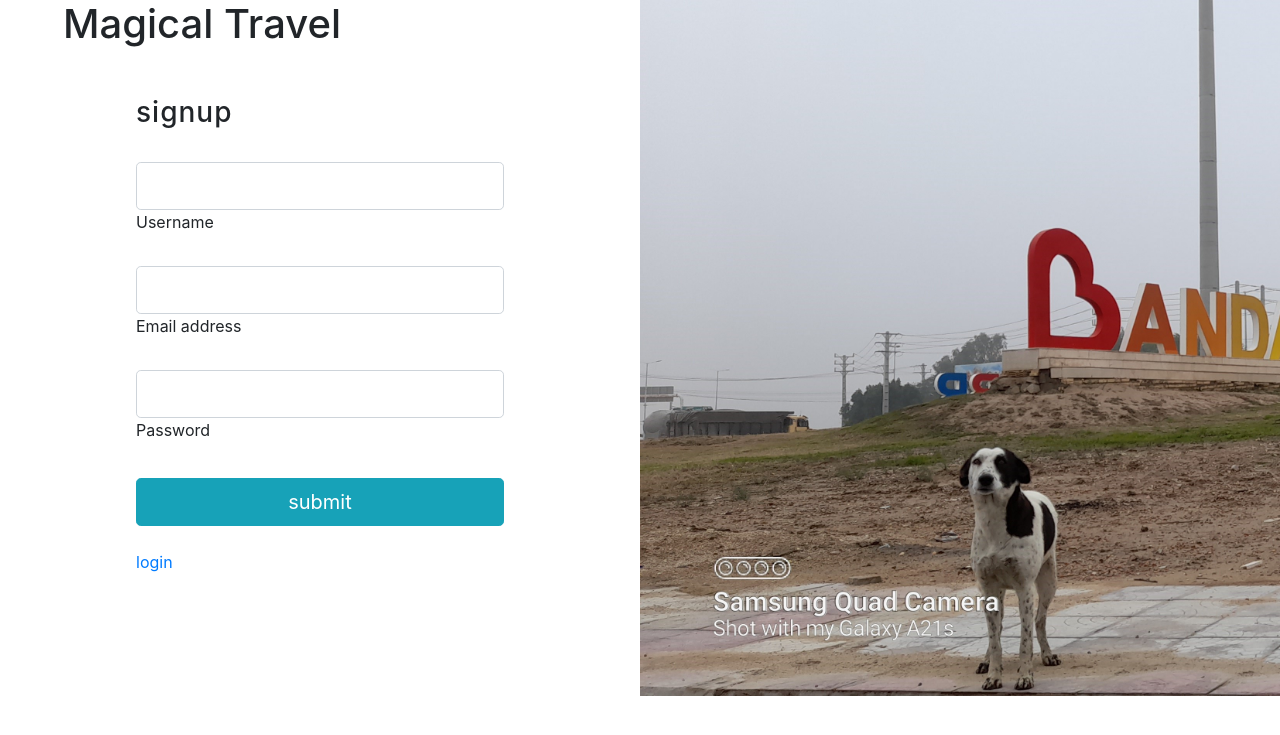
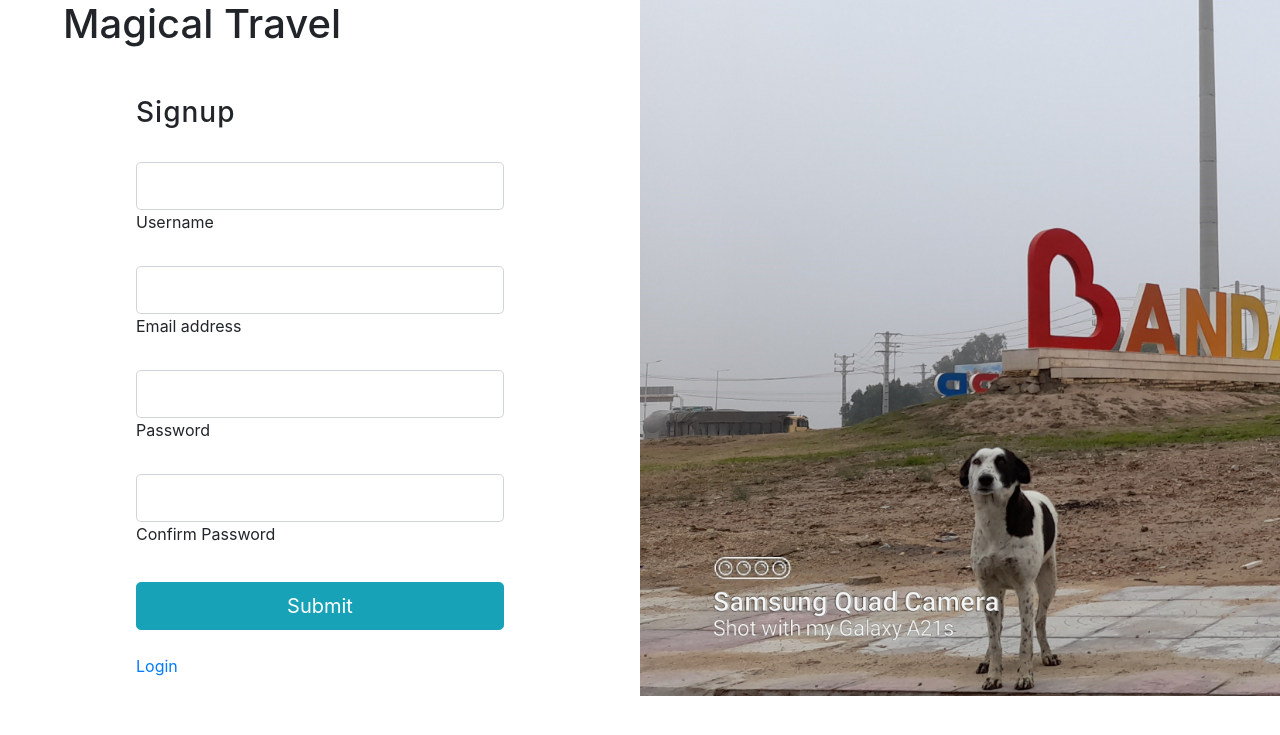
Before and after one commit to Bmnswry28/Django-Maktabkhone, a Django app: template templates/accounts/singup.html in a window 1280 px wide. Shown: the top 735 px of the page. Run offline with Django 5.2, Linux system fonts and the light colour scheme; the template is opened without the code that fills it, so the values that code supplies are empty; some libraries are stand-ins or nearby versions.

```diff
--- a/templates/accounts/login.html
+++ b/templates/accounts/login.html
@@ -42,18 +42,18 @@
                         <form style="width: 23rem;" method="post" action="{% url 'accounts:login' %}">
                             {% csrf_token %}
                             <h3 class="fw-normal mb-3 pb-3" style="letter-spacing: 1px;">Log in</h3>
-                            <div data-mdb-input-init class="form-outline mb-4">
+                            <div class="form-outline mb-4">
                                 <input type="text" id="form2Example18" name="username" class="form-control form-control-lg" required />
                                 <label class="form-label" for="form2Example18">Username or Email address</label>
                             </div>
 
-                            <div data-mdb-input-init class="form-outline mb-4">
+                            <div class="form-outline mb-4">
                                 <input type="password" id="form2Example28" name="password" class="form-control form-control-lg" required />
                                 <label class="form-label" for="form2Example28">Password</label>
                             </div>
 
                             <div class="pt-1 mb-4">
-                                <button data-mdb-button-init data-mdb-ripple-init class="btn btn-info btn-lg btn-block" type="submit">Login</button>
+                                <button class="btn btn-info btn-lg btn-block" type="submit">Login</button>
                             </div>
 
                             <p>Don't have an account? <a href="{% url 'accounts:singup' %}" class="link-info">Register here</a></p>
--- a/templates/accounts/singup.html
+++ b/templates/accounts/singup.html
@@ -4,7 +4,7 @@
 <head>
     <meta charset="UTF-8">
     <meta name="viewport" content="width=device-width, initial-scale=1.0">
-    <title>signup</title>
+    <title>Signup</title>
     <style>
         .bg-image-vertical {
             position: relative;
@@ -19,7 +19,7 @@ background-size: auto 100%;
                 height: 100%;
             }
         }
-form{
+        form {
             margin: auto;
             padding: auto;
         }
@@ -31,40 +31,39 @@ form{
         <div class="container-fluid">
             <div class="row">
                 <div class="col-sm-6 text-black">
-
                     <div class="px-5 ms-xl-4">
                         <i class="fas fa-crow fa-2x me-3 pt-5 mt-xl-4" style="color: #709085;"></i>
                         <span class="h1 fw-bold mb-0" style="margin: auto; padding: auto;">Magical Travel</span>
                     </div>
 
-              <div class="d-flex align-items-center h-custom-1  px-5 ms-xl-4 mt-5 pt-5 pt-xl-0 mt-xl-n5">
-
-                <form style="width: 23rem;">
-
-                  <h3 class="fw-normal mb-3 pb-3" style="letter-spacing: 1px;">signup</h3>
+                    <div class="d-flex align-items-center h-custom-1 px-5 ms-xl-4 mt-5 pt-5 pt-xl-0 mt-xl-n5">
+                        <form style="width: 23rem;" method="post" action="{% url 'accounts:singup' %}">
+                            {% csrf_token %}
+                            <h3 class="fw-normal mb-3 pb-3" style="letter-spacing: 1px;">Signup</h3>
                             <div class="form-outline mb-4">
-                        <input type="text" class="form-control form-control-lg">
+                                <input type="text" class="form-control form-control-lg" name="username" required>
                                 <label class="form-label">Username</label>
                             </div>
-                  <div data-mdb-input-init class="form-outline mb-4">
-                    <input type="email" id="form2Example18" class="form-control form-control-lg" />
+                            <div class="form-outline mb-4">
+                                <input type="email" id="form2Example18" class="form-control form-control-lg" name="email" required/>
                                 <label class="form-label" for="form2Example18">Email address</label>
                             </div>
 
-                  <div data-mdb-input-init class="form-outline mb-4">
-                    <input type="password" id="form2Example28" class="form-control form-control-lg" />
+                            <div class="form-outline mb-4">
+                                <input type="password" id="form2Example28" class="form-control form-control-lg" name="password" required/>
                                 <label class="form-label" for="form2Example28">Password</label>
+                            </div>
+                            <div class="form-outline mb-4">
+                                <input type="password" id="form2Example28" class="form-control form-control-lg" name="confirm" required/>
+                                <label class="form-label" for="form2Example28">Confirm Password</label>
                             </div>
 
                             <div class="pt-1 mb-4">
-                    <button data-mdb-button-init data-mdb-ripple-init class="btn btn-info btn-lg btn-block" type="submit">submit</button>
+                                <button class="btn btn-info btn-lg btn-block" type="submit">Submit</button>
                             </div>
-                  <p><a href="{% url 'accounts:login' %}" class="link-info">login</a></p>
-
+                            <p><a href="{% url 'accounts:login' %}" class="link-info">Login</a></p>
                         </form>
-
                     </div>
-
                 </div>
                 <div class="col-sm-6 px-0 d-none d-sm-block">
                     <img src="{% static 'img/20230119_114553.jpg' %}" class="w-100 vh-100" style="object-fit: cover; object-position:left">
```
Also changed, not shown: accounts/views.py (+28 -34 lines), db.sqlite3. Lines whose indentation alone changed are shown as unchanged.
